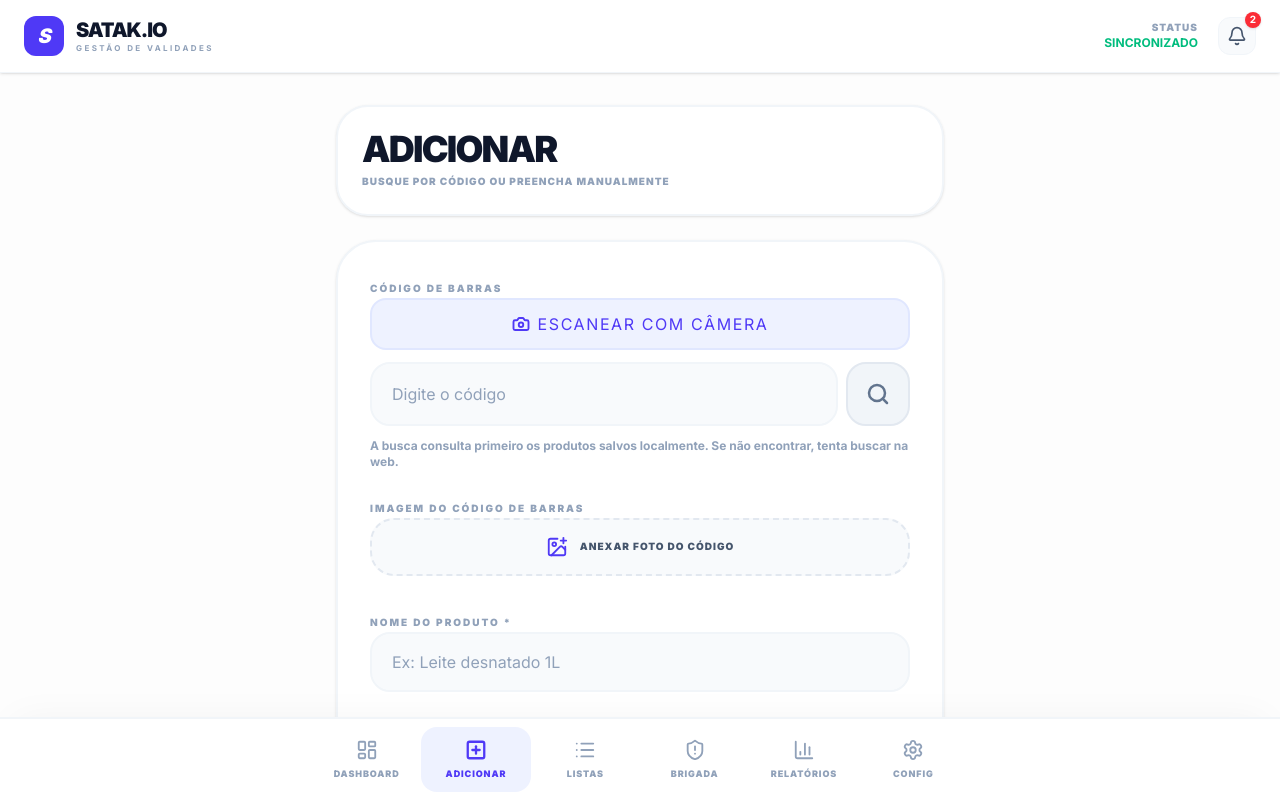
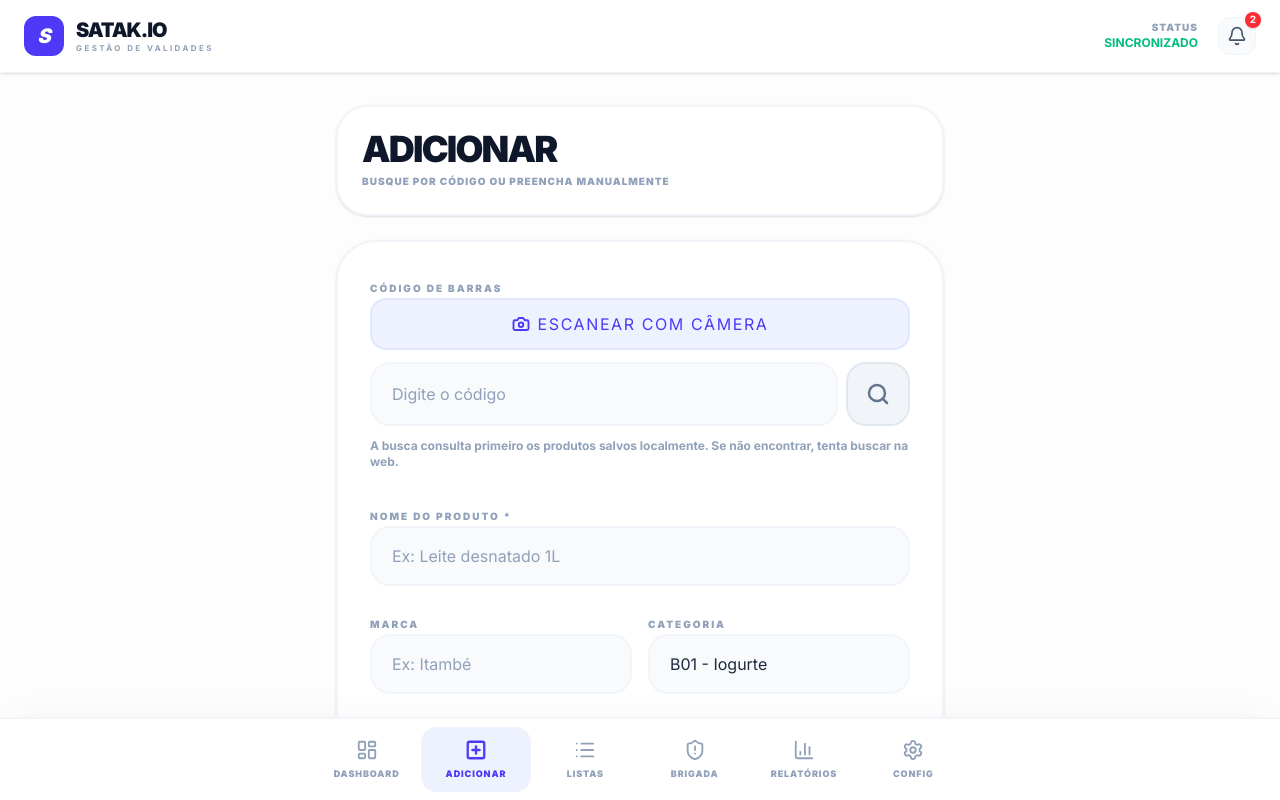
Before and after one commit to zatarana/Validadesatak, a React (Vite) app: page / in a window 1280 px wide. Both pictures are taken after typing "Sample" into the empty fields and a click on the button "ADICIONAR". Shown: the top 800 px of the page. Built offline with nearby package versions, Linux system fonts and the light colour scheme.

Commit message:
Generate barcode image automatically in add form

```diff
--- a/src/pages/AddProduct.tsx
+++ b/src/pages/AddProduct.tsx
@@ -1,15 +1,15 @@
 import React, { useState } from 'react';
 import { useStore } from '../store/StoreContext';
-import { Camera, ImagePlus, Search } from 'lucide-react';
+import { Camera, Search } from 'lucide-react';
 import { BarcodeScanner } from '../components/BarcodeScanner';
 import { toast } from 'sonner';
 import { toInputDate, toIsoFromInputDate } from '../lib/dates';
 import { DEFAULT_CATEGORY, STANDARD_CATEGORIES } from '../lib/categories';
-import { fileToDataUrl, lookupBarcode } from '../lib/barcodeLookup';
+import { lookupBarcode } from '../lib/barcodeLookup';
+import { generateBarcodeImageDataUrl, normalizeBarcodeValue } from '../lib/barcodeImage';
 
 const initialFormData = {
   barcode: '',
-  barcodeImage: '',
   name: '',
   brand: '',
   category: DEFAULT_CATEGORY,
@@ -28,8 +28,14 @@ export function AddProduct() {
   const [formData, setFormData] = useState(initialFormData);
   const [isLookingUp, setIsLookingUp] = useState(false);
 
+  const barcodeImage = generateBarcodeImageDataUrl(formData.barcode);
+
+  const setBarcode = (barcode: string) => {
+    setFormData(prev => ({ ...prev, barcode: normalizeBarcodeValue(barcode) }));
+  };
+
   const handleBarcodeLookup = async (barcodeValue = formData.barcode) => {
-    const barcode = barcodeValue.trim();
+    const barcode = normalizeBarcodeValue(barcodeValue);
     if (!barcode) {
       toast.error('Informe ou escaneie um código de barras.');
       return;
@@ -56,21 +62,21 @@ export function AddProduct() {
     toast.success(result.source === 'local' ? 'Produto encontrado localmente.' : 'Produto encontrado na web.');
   };
 
-  const handleBarcodeImage = async (file?: File) => {
-    if (!file) return;
-    const dataUrl = await fileToDataUrl(file);
-    setFormData(prev => ({ ...prev, barcodeImage: dataUrl }));
-    toast.success('Imagem do código de barras anexada.');
-  };
-
   const handleSubmit = (e: React.FormEvent) => {
     e.preventDefault();
     const name = formData.name.trim();
     const expirationDate = formData.expirationDate;
     const quantity = Number(formData.quantity || 1);
+    const barcode = normalizeBarcodeValue(formData.barcode);
+    const generatedBarcodeImage = generateBarcodeImageDataUrl(barcode);
 
     if (!name || !expirationDate) {
       toast.error('Preencha o nome e a data de validade.');
+      return;
+    }
+
+    if (!barcode) {
+      toast.error('Informe ou escaneie o código de barras.');
       return;
     }
 
@@ -79,7 +85,6 @@ export function AddProduct() {
       return;
     }
 
-    const barcode = formData.barcode.trim();
     const normalizedName = normalize(name);
     const sameProduct = products.filter(product => {
       const sameBarcode = barcode && product.barcode === barcode;
@@ -91,18 +96,19 @@ export function AddProduct() {
 
     if (existingSameValidity) {
       updateProduct(existingSameValidity.id, {
+        barcode,
+        barcodeImage: generatedBarcodeImage,
         quantity: (existingSameValidity.quantity || 0) + quantity,
         brand: formData.brand.trim() || existingSameValidity.brand,
         category: formData.category.trim() || existingSameValidity.category,
         inBrigade: formData.inBrigade || existingSameValidity.inBrigade,
-        barcodeImage: formData.barcodeImage || existingSameValidity.barcodeImage,
       });
       toast.success('Quantidade somada ao lote existente.');
     } else {
       addProduct({
         name,
         barcode,
-        barcodeImage: formData.barcodeImage || undefined,
+        barcodeImage: generatedBarcodeImage,
         brand: formData.brand.trim(),
         category: formData.category.trim() || DEFAULT_CATEGORY,
         inBrigade: formData.inBrigade,
@@ -124,28 +130,25 @@ export function AddProduct() {
 
       <form onSubmit={handleSubmit} className="space-y-6 bg-white p-6 sm:p-8 rounded-[40px] shadow-sm border-2 border-slate-100">
         {showScanner && (
-          <BarcodeScanner onScan={(result) => { setFormData(prev => ({ ...prev, barcode: result })); setShowScanner(false); toast.success('Código capturado.'); void handleBarcodeLookup(result); }} onClose={() => setShowScanner(false)} />
+          <BarcodeScanner onScan={(result) => { setBarcode(result); setShowScanner(false); toast.success('Código capturado.'); void handleBarcodeLookup(result); }} onClose={() => setShowScanner(false)} />
         )}
 
         <div className="space-y-3">
           <label className="text-[10px] font-black uppercase tracking-[0.2em] text-slate-400">Código de Barras</label>
           <button onClick={() => setShowScanner(true)} type="button" className="w-full flex items-center justify-center gap-2 bg-indigo-50 border-2 border-indigo-100 py-3 rounded-2xl font-black text-indigo-600 uppercase text-[10px] tracking-widest hover:bg-indigo-100 transition-colors"><Camera size={18} strokeWidth={2.5} /> Escanear com câmera</button>
           <div className="flex gap-2">
-            <input type="text" placeholder="Digite o código" className="flex-1 bg-slate-50 border-2 border-slate-100 rounded-[20px] px-5 py-4 focus:outline-none focus:ring-4 focus:ring-indigo-100 focus:border-indigo-500 font-bold text-slate-800 placeholder:text-slate-400 transition-all" value={formData.barcode} onChange={e => setFormData({ ...formData, barcode: e.target.value })} />
+            <input type="text" placeholder="Digite o código" className="flex-1 bg-slate-50 border-2 border-slate-100 rounded-[20px] px-5 py-4 focus:outline-none focus:ring-4 focus:ring-indigo-100 focus:border-indigo-500 font-bold text-slate-800 placeholder:text-slate-400 transition-all" value={formData.barcode} onChange={e => setBarcode(e.target.value)} />
             <button type="button" onClick={() => void handleBarcodeLookup()} disabled={isLookingUp} className="bg-slate-100 border-2 border-slate-200 aspect-square w-16 rounded-[20px] flex items-center justify-center text-slate-500 hover:bg-slate-200 transition-colors disabled:opacity-50"><Search size={24} strokeWidth={2.5} /></button>
           </div>
           <p className="text-xs text-slate-400 font-bold">A busca consulta primeiro os produtos salvos localmente. Se não encontrar, tenta buscar na web.</p>
         </div>
 
-        <div className="space-y-3">
-          <label className="text-[10px] font-black uppercase tracking-[0.2em] text-slate-400">Imagem do código de barras</label>
-          <label className="flex items-center justify-center gap-3 bg-slate-50 border-2 border-dashed border-slate-200 rounded-[24px] p-4 cursor-pointer hover:bg-slate-100 transition-colors">
-            <ImagePlus size={22} className="text-indigo-600" />
-            <span className="font-black text-[10px] uppercase tracking-widest text-slate-600">Anexar foto do código</span>
-            <input type="file" accept="image/*" capture="environment" className="hidden" onChange={event => void handleBarcodeImage(event.target.files?.[0])} />
-          </label>
-          {formData.barcodeImage && <img src={formData.barcodeImage} alt="Código de barras anexado" className="w-full max-h-40 object-contain bg-slate-50 rounded-2xl border-2 border-slate-100 p-2" />}
-        </div>
+        {barcodeImage && (
+          <div className="space-y-3">
+            <label className="text-[10px] font-black uppercase tracking-[0.2em] text-slate-400">Imagem gerada do código de barras</label>
+            <img src={barcodeImage} alt="Código de barras gerado" className="w-full max-h-40 object-contain bg-white rounded-2xl border-2 border-slate-100 p-3" />
+          </div>
+        )}
 
         <div className="space-y-3 pt-2">
           <label className="text-[10px] font-black uppercase tracking-[0.2em] text-slate-400">Nome do Produto *</label>
```
